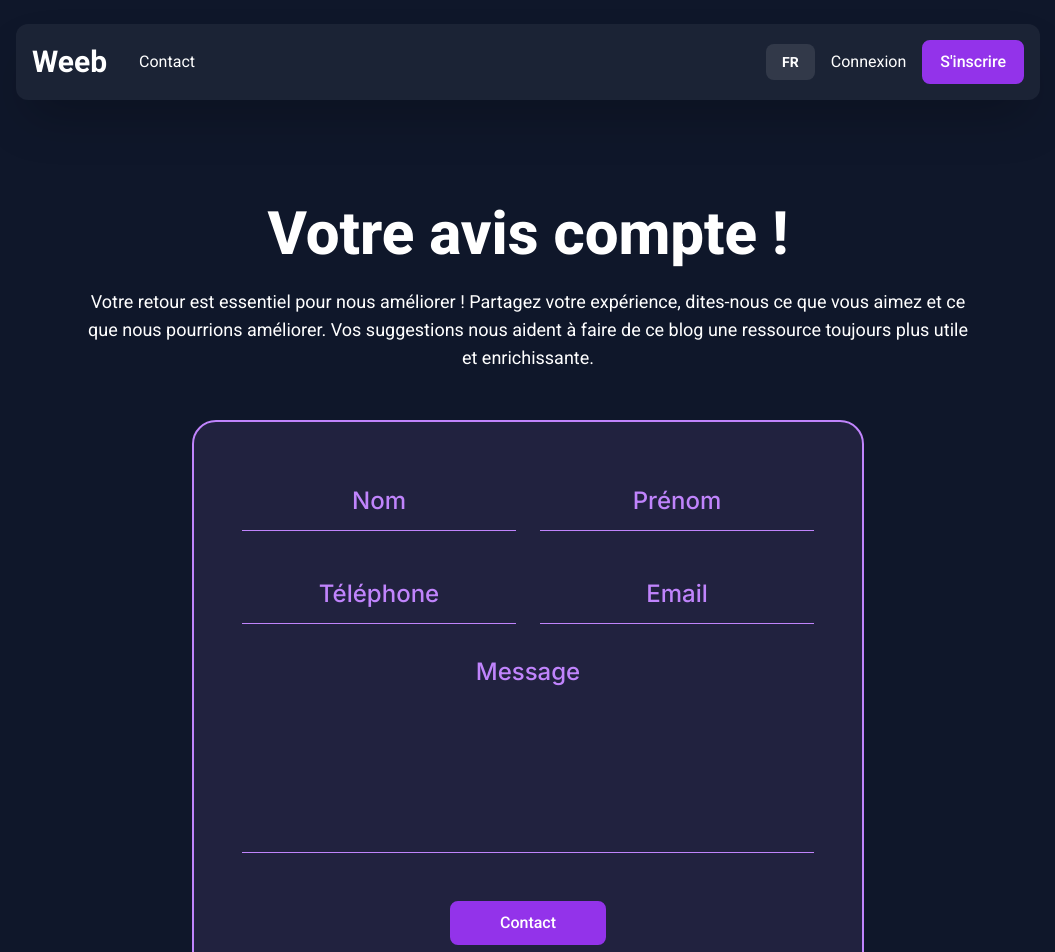
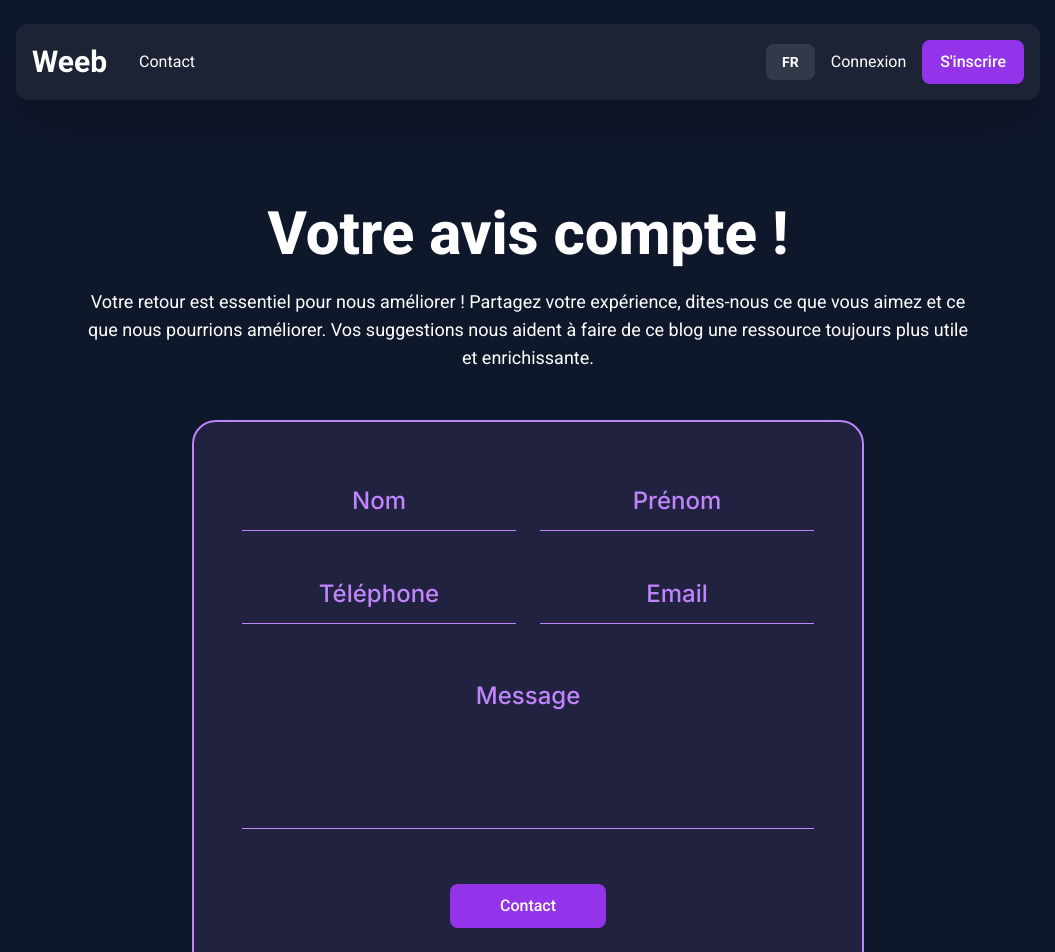
Before and after one commit to Yome07/weeb_guillaume_amselle_andreux, a React (Vite) app: page /contact in a window 1280 px wide. Shown: the top 952 px of the page, without its empty margins (112-1167 px from the left). Built offline with nearby package versions, Linux system fonts and the light colour scheme.

Commit message:
Feature: Add Textarea component

```diff
--- /dev/null
+++ b/src/components/ui/Textarea.tsx
@@ -0,0 +1,58 @@
+import { useState, ChangeEvent } from 'react';
+
+interface TextareaProps {
+    label: string;
+    id: string;
+    value: string;
+    onChange: (e: ChangeEvent<HTMLTextAreaElement>) => void;
+    placeholder?: string;
+    rows?: number;
+}
+
+/**
+ * Composant Textarea réutilisable avec label flottant
+ * Même style et comportement que le composant Input
+ *
+ * @param {string} label - Texte du label affiché au-dessus du textarea
+ * @param {string} id - Identifiant unique pour le textarea et son label
+ * @param {string} value - Valeur actuelle du textarea
+ * @param {Function} onChange - Fonction appelée à chaque modification
+ * @param {string} placeholder - Texte d'indication dans le textarea
+ * @param {number} rows - Nombre de lignes visibles (défaut : 6)
+ */
+function Textarea({ label, id, value, onChange, placeholder, rows = 6 }: TextareaProps) {
+    const [isFocused, setIsFocused] = useState<boolean>(false);
+
+    const shouldFloat = isFocused || value;
+
+    return (
+        <div className="relative w-full">
+            {/* Textarea */}
+            <textarea
+                id={id}
+                value={value}
+                onChange={onChange}
+                onFocus={() => setIsFocused(true)}
+                onBlur={() => setIsFocused(false)}
+                placeholder={placeholder}
+                rows={rows}
+                className="w-full bg-transparent border-b border-purple-light text-white font-inter text-lg px-2 pt-6 pb-2 focus:outline-none focus:border-purple-600 transition-colors resize-none"
+            />
+            {/* Label flottant */}
+            <label
+                htmlFor={id}
+                className={`
+          absolute left-1/2 font-inter font-medium pointer-events-none transition-all duration-300 whitespace-nowrap text-purple-light
+          ${shouldFloat
+                    ? 'top-1 -translate-x-1/2 text-base'
+                    : 'top-6 -translate-x-1/2 text-2xl'
+                }
+        `}
+            >
+                {label}
+            </label>
+        </div>
+    );
+}
+
+export default Textarea;
--- a/src/pages/Contact.tsx
+++ b/src/pages/Contact.tsx
@@ -2,6 +2,7 @@ import Input from '../components/ui/Input';
 import Button from '../components/ui/Button';
 import { useLanguage } from '../context/LanguageContext';
 import { useContactForm } from '../hooks/useContactForm';
+import Textarea from '../components/ui/Textarea';
 
 /**
  * Page de contact (Contact)
@@ -127,18 +128,12 @@ function Contact() {
                     </div>
                     {/* Champ Message (textarea) */}
                     <div className="flex flex-col gap-2">
-                        <label
-                            htmlFor="message"
-                            className="text-purple-light font-inter font-medium text-2xl text-center"
-                        >
-                            {t.contact.form.message}
-                        </label>
-                        <textarea
+                        <Textarea
+                            label={t.contact.form.message}
                             id="message"
                             value={message}
                             onChange={(e) => setMessage(e.target.value)}
                             rows={5}
-                            className="border-b border-purple-light text-white text-lg p-2 font-inter focus:outline-none focus:border-purple-600 resize-none text-center"
                         />
                     </div>
 
```
